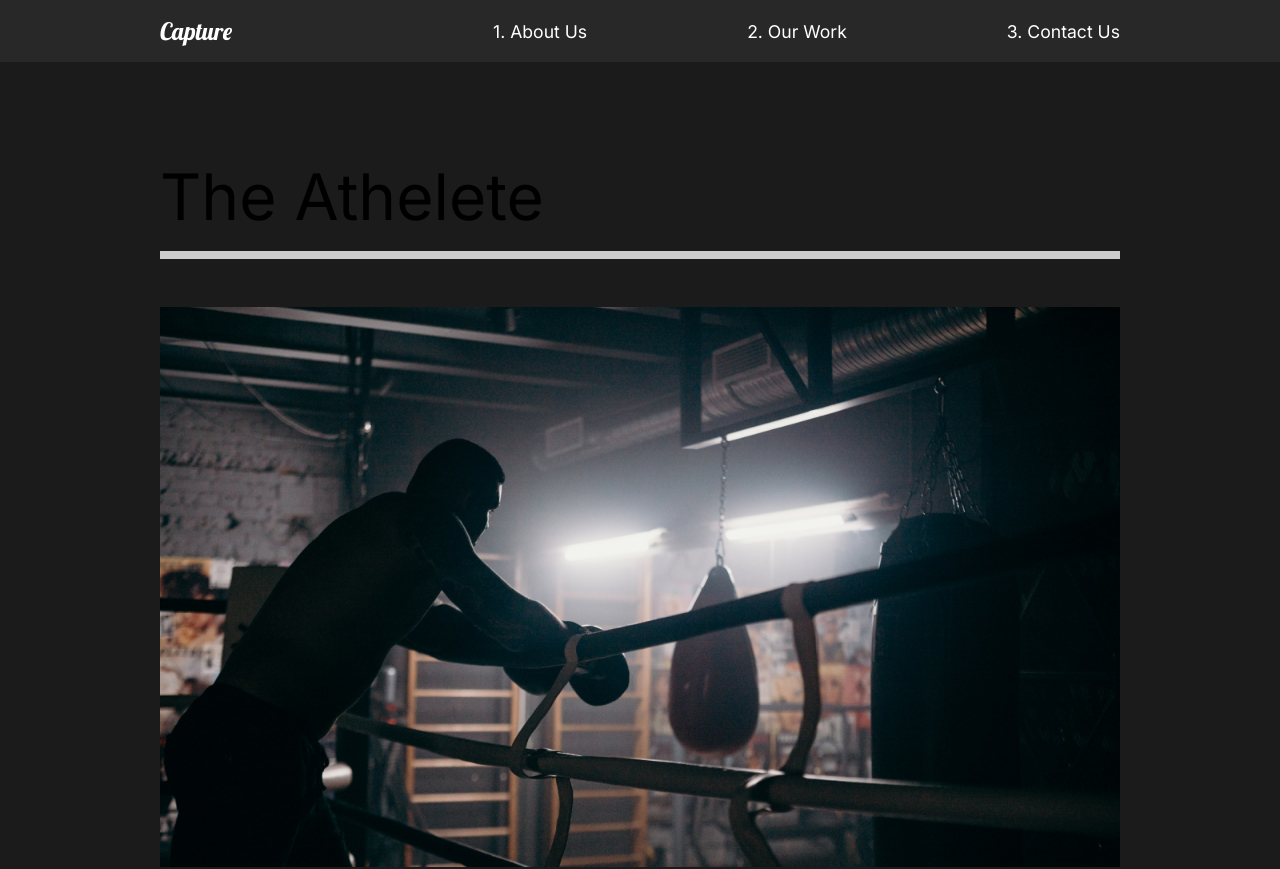
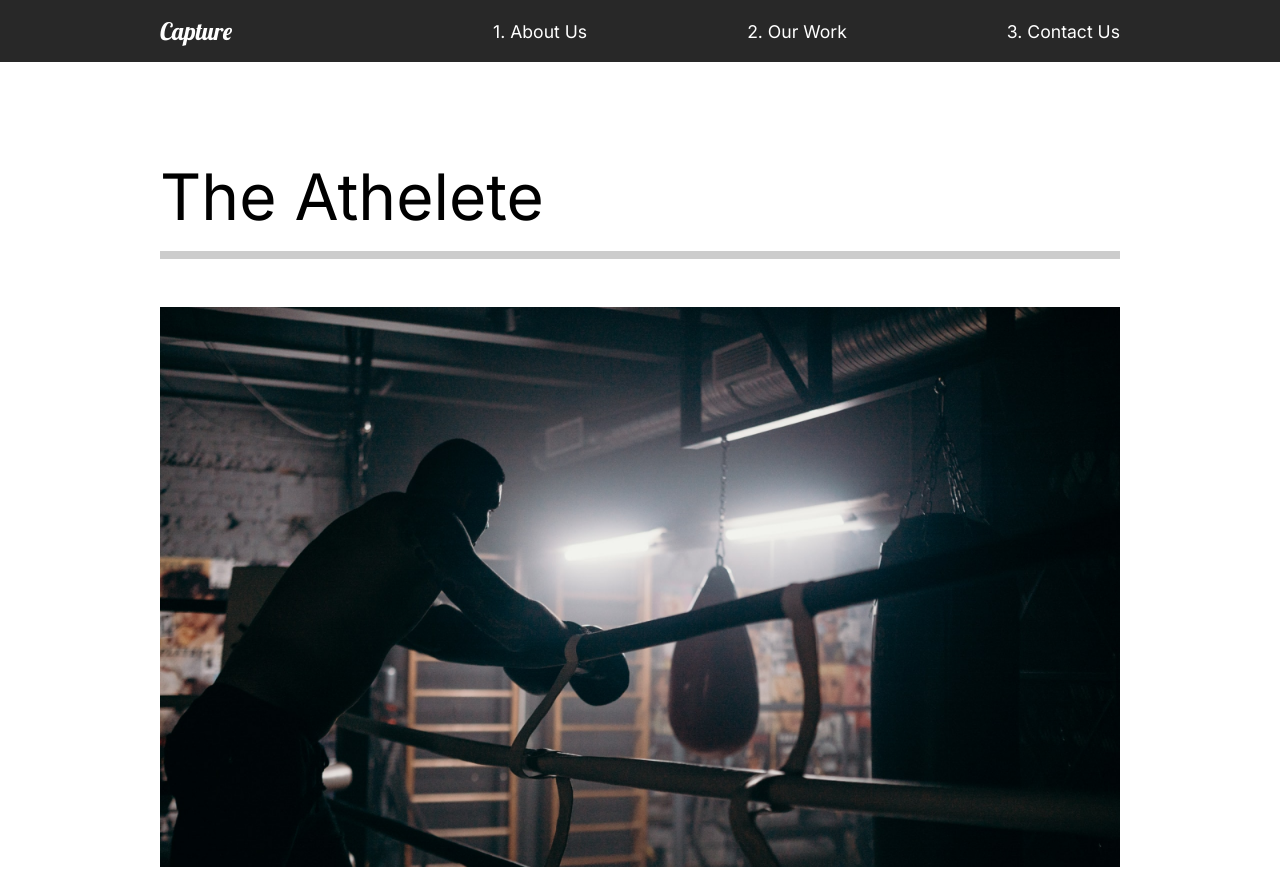
Before and after one commit to Bateristico/capture-portfolio, a React (Create React App) app: page /work in a window 1280 px wide. Shown: the top 869 px of the page. Built offline with nearby package versions, Linux system fonts and the light colour scheme.

Commit message:
13. Page Transitions

```diff
--- a/src/App.js
+++ b/src/App.js
@@ -7,15 +7,20 @@
 //Global Style
 import GlobalStyle  from './components/GlobalStyle';
 //Router
-import { Switch, Route } from 'react-router-dom';
+import { Switch, Route, useLocation } from 'react-router-dom';
+//Animations
+import { AnimatePresence } from 'framer-motion';
 
 
 function App() {
+  const location = useLocation();
+
   return (
     <div className="App">
       <GlobalStyle />
       <Nav />
-      <Switch>
+      <AnimatePresence exitBeforeEnter>
+        <Switch location={location} key={location.pathname}>
           <Route path="/" exact>
             <AboutUs />
           </Route>
@@ -29,6 +34,7 @@
             <ContactUs />
           </Route>
         </Switch>
+      </AnimatePresence>
     </div>
   );
 }
--- /dev/null
+++ b/src/animation.js
@@ -0,0 +1,20 @@
+export const pageAnimation = {
+    hidden: {
+        opacity: 0,
+        y: 300,
+    },
+    show: {
+        opacity: 1,
+        y: 0,
+        transition: {
+            duration: 1,
+        },
+    },
+    exit: {
+        opacity: 0,
+        y: 300,
+        transition: {
+            duration: 1,
+        },
+    }
+};
--- a/src/pages/AboutUs.js
+++ b/src/pages/AboutUs.js
@@ -3,14 +3,17 @@
 import AboutSection from '../components/AboutSection';
 import ServicesSection from '../components/ServicesSection';
 import FaqSection from '../components/FaqSection';
+//Animations
+import { motion } from 'framer-motion';
+import { pageAnimation } from '../animation';
 
 const AboutUs = () => {
     return (
-        <>
+        <motion.div exit="exit" variants={pageAnimation} initial="hidden" animate="show">
             <AboutSection />
             <ServicesSection />
             <FaqSection />
-        </>
+        </motion.div>
     )
 }
 
--- a/src/pages/ContactUs.js
+++ b/src/pages/ContactUs.js
@@ -1,10 +1,13 @@
 import React from 'react';
+//Animations
+import { motion } from 'framer-motion';
+import { pageAnimation } from '../animation';
 
 const ContactUs = () => {
     return(
-        <div>
+        <motion.div exit="exit" variants={pageAnimation} initial="hidden" animate="show" style={{background: "#FFF" }}>
             <h1>Contact Us</h1>
-        </div>
+        </motion.div>
     );
 };
 
--- a/src/pages/MovieDetail.js
+++ b/src/pages/MovieDetail.js
@@ -2,6 +2,9 @@
 import styled from 'styled-components';
 import { useHistory } from 'react-router-dom';
 import { MovieState } from '../movieState';
+//Animations
+import { motion } from 'framer-motion';
+import { pageAnimation } from '../animation';
 
 const MovieDetail = () => {
     const history = useHistory();
@@ -19,7 +22,7 @@
     return (
         <>
         {movie && (
-            <Details>
+            <Details exit="exit" variants={pageAnimation} initial="hidden" animate="show">
                 <HeadLine>
                     <h2>{movie.title}</h2>
                     <img src={movie.mainImg} alt="movie"/>
@@ -38,7 +41,7 @@
     );
 };
 
-const Details = styled.div`
+const Details = styled(motion.div)`
     color:white;
 
 `;
--- a/src/pages/OurWork.js
+++ b/src/pages/OurWork.js
@@ -7,9 +7,13 @@
 import theracer from "../img/theracer-small.png";
 import goodtimes from "../img/goodtimes-small.png";
 
+//Animations
+import { motion } from 'framer-motion';
+import { pageAnimation } from '../animation';
+
 const OurWork = () => {
     return(
-        <Work>
+        <Work exit="exit" variants={pageAnimation} initial="hidden" animate="show" style={{background: "#FFF" }}>
             <Movie>
                 <h2>The Athelete</h2>
                 <div className="line"></div>
@@ -36,7 +40,7 @@
 };
 
 
-const Work = styled.div`
+const Work = styled(motion.div)`
     min-height: 100vh;
     overflow: hidden;
     padding: 5rem 10rem;
```
Also changed, not shown: 1 other file (tests, documents, lock files or other folders). Lines whose indentation alone changed are shown as unchanged.
